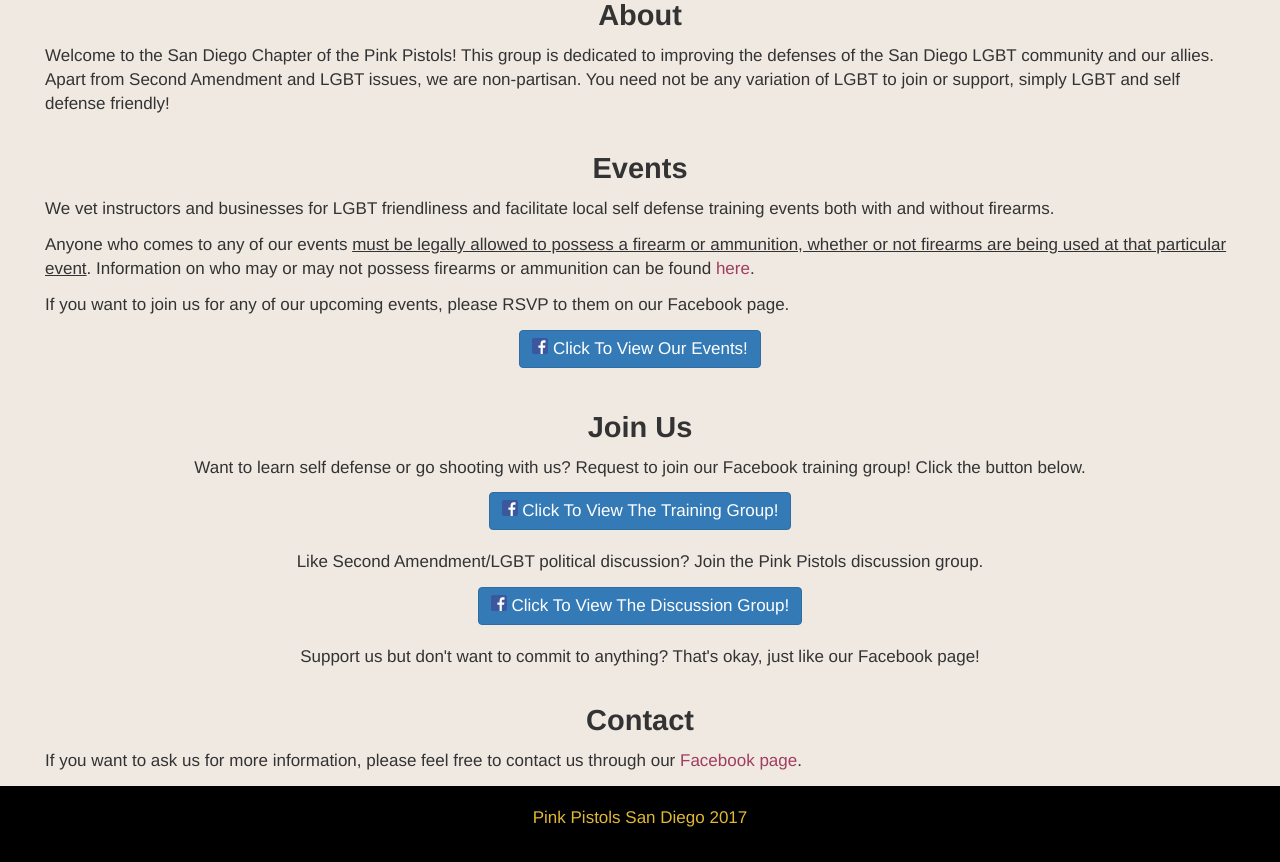
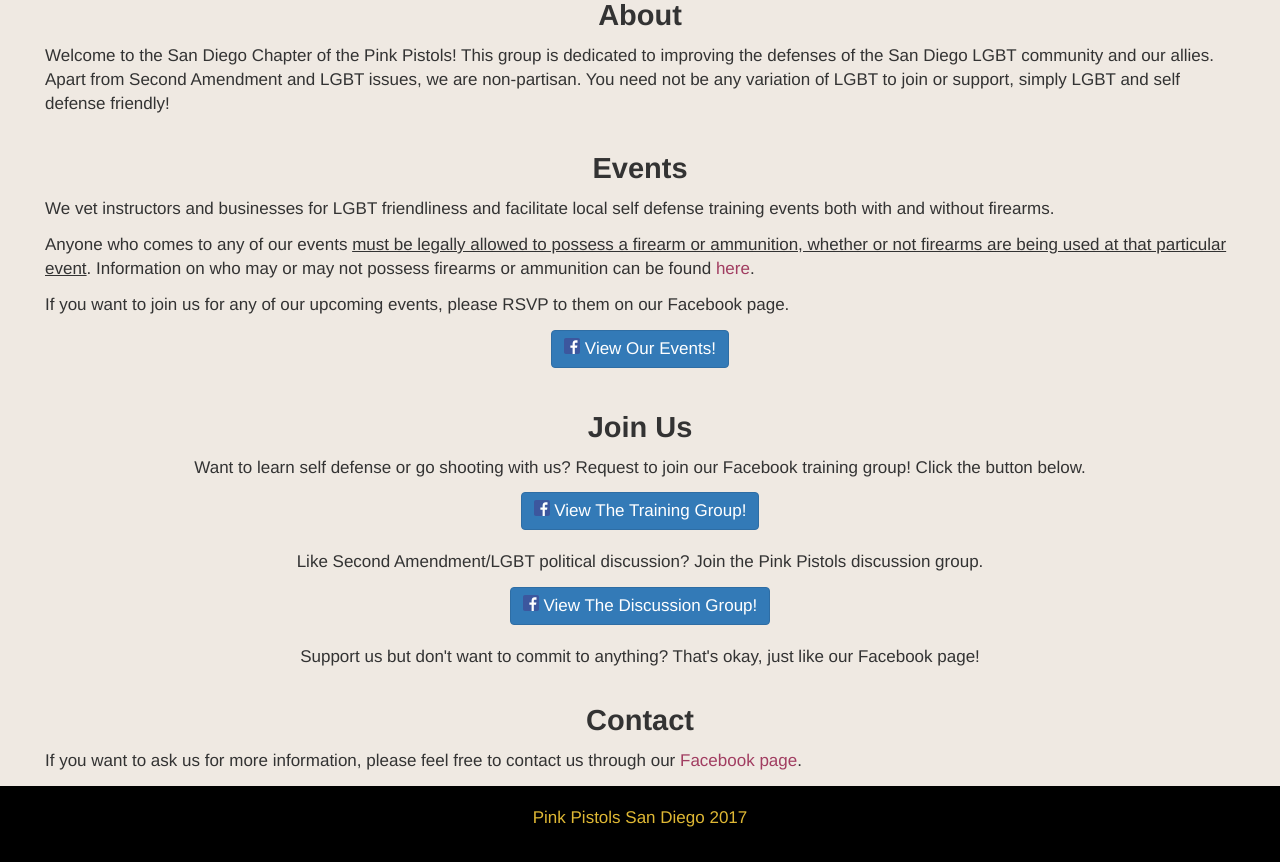
Before and after one commit to hendrickson02/pinkpistols.org, a Jekyll site: the page built from index.md, in a window 1280 px wide, cut to the strip 324-1186 px from the top of the page. Built offline with Jekyll 4.4.1, drawn with Linux system fonts in a browser that asks for light colours.

Commit message:
Shortened labels on buttons

```diff
--- a/_includes/facebook-discussion.html
+++ b/_includes/facebook-discussion.html
@@ -1,3 +1,3 @@
 <div id="fb-training" class="text-center ppfb-button">
-  <a target="_blank" href="https://www.facebook.com/groups/1317353274970388/"><button type="button" class="btn btn-primary">{% include facebook-standard.svg %}Click To View The Discussion Group!</button></a>
+  <a target="_blank" href="https://www.facebook.com/groups/1317353274970388/"><button type="button" class="btn btn-primary">{% include facebook-standard.svg %}View The Discussion Group!</button></a>
 </div>
--- a/_includes/facebook-events.html
+++ b/_includes/facebook-events.html
@@ -9,7 +9,7 @@
     fjs.parentNode.insertBefore(js, fjs);
   }(document, 'script', 'facebook-jssdk'));</script> -->
 
-    <a target="_blank" href="https://www.facebook.com/PinkPistolsSanDiego/events"><button type="button" class="btn btn-primary">{% include facebook-standard.svg %}Click To View Our Events!</button></a>
+    <a target="_blank" href="https://www.facebook.com/PinkPistolsSanDiego/events"><button type="button" class="btn btn-primary">{% include facebook-standard.svg %}View Our Events!</button></a>
 
   <!-- <div class="fb-page" data-href="https://www.facebook.com/PinkPistolsSanDiego/" data-tabs="events" data-width="500" data-height="500" data-small-header="true" data-adapt-container-width="true" data-hide-cover="true" data-show-facepile="false"><blockquote cite="https://www.facebook.com/PinkPistolsSanDiego/" class="fb-xfbml-parse-ignore"><a href="https://www.facebook.com/PinkPistolsSanDiego/">Pink Pistols San Diego - Pro Self Defense LGBT Civil Rights Group</a></blockquote></div> -->
 </div>
--- a/_includes/facebook-training.html
+++ b/_includes/facebook-training.html
@@ -1,3 +1,3 @@
 <div id="fb-training" class="text-center ppfb-button">
-  <a target="_blank" href="https://www.facebook.com/groups/1044161908998026/"><button type="button" class="btn btn-primary">{% include facebook-standard.svg %}Click To View The Training Group!</button></a>
+  <a target="_blank" href="https://www.facebook.com/groups/1044161908998026/"><button type="button" class="btn btn-primary">{% include facebook-standard.svg %}View The Training Group!</button></a>
 </div>
```
